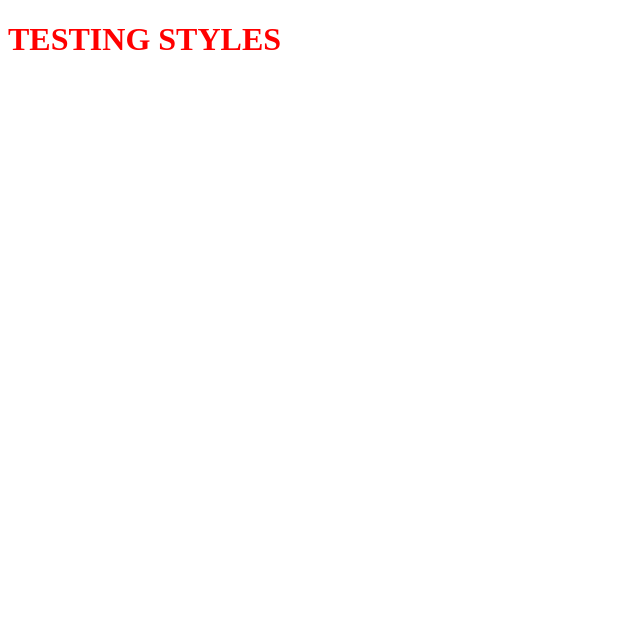
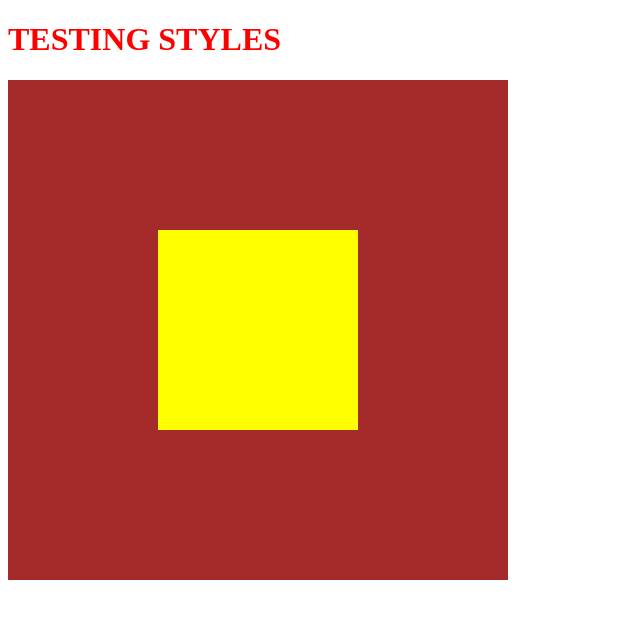
Before and after one commit to AMutaa/Prep, a plain HTML site: page index.html in a window 1280 px wide. Shown: the whole page, without its empty margins (0-640 px from the left). Drawn offline with Linux system fonts and the light colour scheme.

Commit message:
centering a div

```diff
--- a/index.css
+++ b/index.css
@@ -1,3 +1,19 @@
 h1{
   color:red;
 }
+
+.main{
+  width: 500px;
+  height:500px;
+  background-color: brown;
+  position: relative;
+}
+.inner_div{
+  width: 200px;
+  height:200px;
+  background-color: yellow;
+  position: absolute;
+  top: 50%;
+  left: 50%;
+  transform: translate(-50%, -50%);
+}
```
